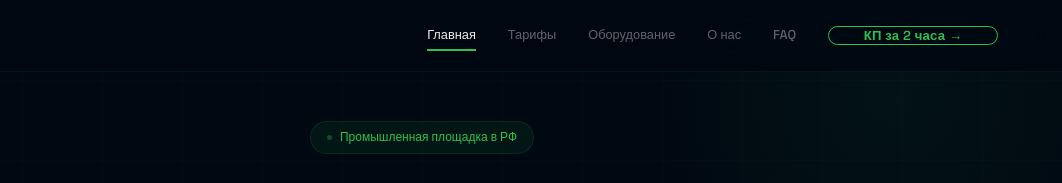
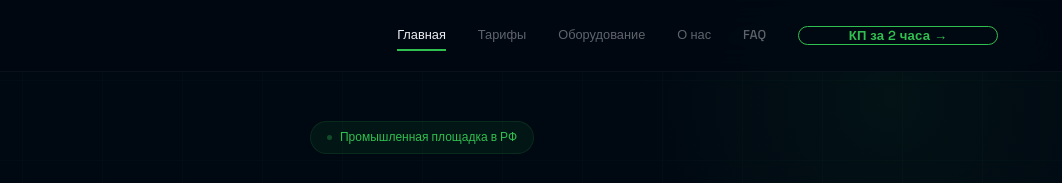
Before and after one commit to nesterov0109-spy/novy-hosting, a website: page index.html in a window 1280 px wide. Shown: the top 183 px of the page, 218-1280 px from the left. Drawn offline with Linux system fonts and the light colour scheme.

Commit message:
v7.8: кнопка КП — отступы 44px, текст не касается краёв

```diff
--- a/css/style.css
+++ b/css/style.css
@@ -75,7 +75,7 @@
 .nav a::after{content:'';position:absolute;bottom:-3px;left:0;width:0;height:1.5px;background:var(--green);transition:width .4s cubic-bezier(.16,1,.3,1)}
 .nav a:hover,.nav a.active{color:var(--text-primary)}
 .nav a:hover::after,.nav a.active::after{width:100%}
-.nav-cta{display:inline-flex;align-items:center;gap:8px;padding:10px 32px;min-width:170px;justify-content:center;background:transparent;border:1.5px solid var(--green);border-radius:100px;color:var(--green)!important;font-weight:600!important;font-size:.82rem!important;letter-spacing:.25px;transition:all .3s ease!important;line-height:1;white-space:nowrap;margin-left:auto}
+.nav-cta{display:inline-flex;align-items:center;gap:8px;padding:10px 44px;min-width:200px;justify-content:center;background:transparent;border:1.5px solid var(--green);border-radius:100px;color:var(--green)!important;font-weight:600!important;font-size:.82rem!important;letter-spacing:.25px;transition:all .3s ease!important;line-height:1;white-space:nowrap;margin-left:auto}
 .nav-cta:hover{background:rgba(48,192,80,.06)!important;color:var(--green-light)!important;border-color:var(--green-light)!important;transform:translateY(-1px);box-shadow:0 4px 20px var(--green-glow)!important}
 .menu-toggle{display:none;flex-direction:column;gap:5px;cursor:pointer;background:none;border:none;padding:8px}
 .menu-toggle span{width:22px;height:1.5px;background:var(--text-primary);border-radius:1px;transition:all .3s}
```
